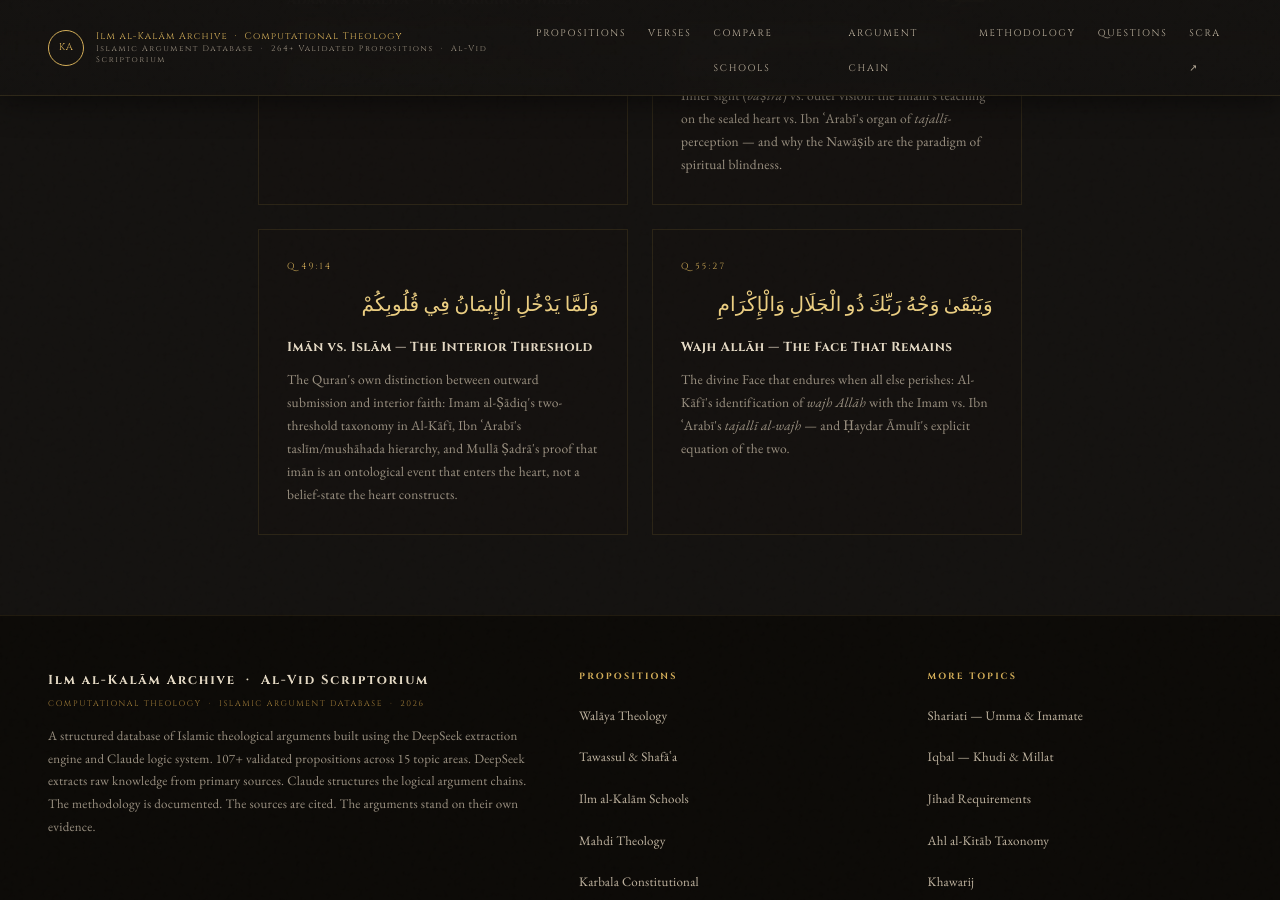
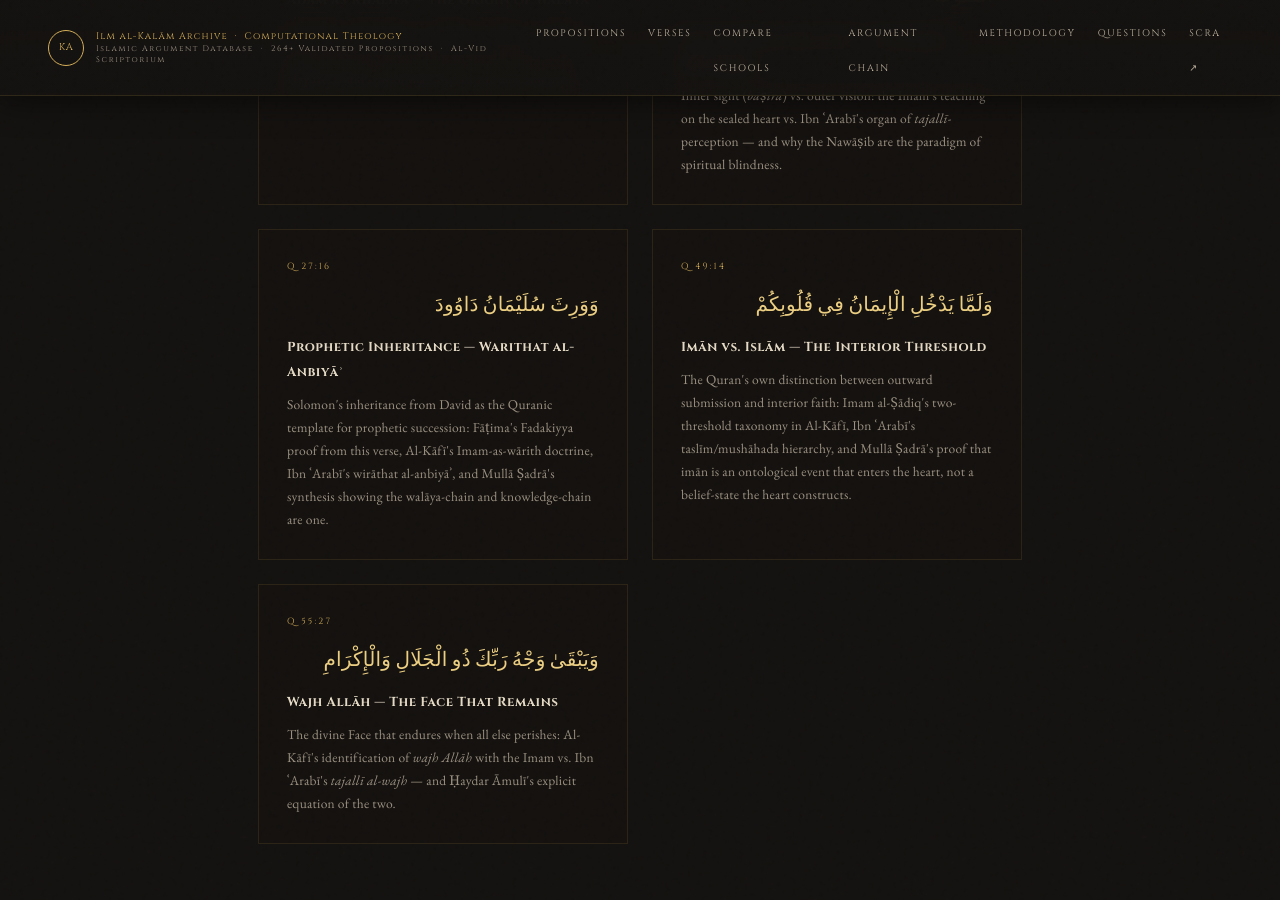
Before and after one commit to sacredcivilization/sacred-archive, a Jekyll site: the page built from verses/index.html, in a window 1280 px wide and 900 px high, scrolled down 951 px. Built offline with Jekyll 4.4.1, drawn with Linux system fonts in a browser that asks for light colours; some web fonts are replaced.

Commit message:
Add verse page Q 27:16 -- Prophetic Inheritance / Warithat al-Anbiya
Imami: Tabatabai wiratha analysis, Fadakiyya proof from Q 27:16,
Al-Kafi Imam-as-warith doctrine (ilm + silah + kitab).
Akbarian: Ibn Arabi Fass of Solomon, mantiq al-tayr as divine sciences,
wirathat al-anbiya transmission mechanism.
Synthesis: shar man qablana jurisprudence, Sadra on walaya-chain =
warithat-chain = knowledge-chain. Cross-refs: FADAK-001/002/003, USUL-004.

Co-Authored-By: Claude Sonnet 4.6 <noreply@anthropic.com>

```diff
--- a/verses/index.html
+++ b/verses/index.html
@@ -42,6 +42,13 @@ description: "Key Quranic verses examined through two complementary lenses: Imam
       <p class="vc-desc">Inner sight (<em>bāṣīra</em>) vs. outer vision: the Imam's teaching on the sealed heart vs. Ibn ʿArabī's organ of <em>tajallī</em>-perception — and why the Nawāṣib are the paradigm of spiritual blindness.</p>
     </a>
 
+    <a href="{{ '/verses/q27-16/' | relative_url }}" class="verse-card">
+      <p class="vc-ref">Q 27:16</p>
+      <div class="vc-arabic">وَوَرِثَ سُلَيْمَانُ دَاوُودَ</div>
+      <p class="vc-title">Prophetic Inheritance — Warithat al-Anbiyāʾ</p>
+      <p class="vc-desc">Solomon's inheritance from David as the Quranic template for prophetic succession: Fāṭima's Fadakiyya proof from this verse, Al-Kāfī's Imam-as-wārith doctrine, Ibn ʿArabī's wirāthat al-anbiyāʾ, and Mullā Ṣadrā's synthesis showing the walāya-chain and knowledge-chain are one.</p>
+    </a>
+
     <a href="{{ '/verses/q49-14/' | relative_url }}" class="verse-card">
       <p class="vc-ref">Q 49:14</p>
       <div class="vc-arabic">وَلَمَّا يَدْخُلِ الْإِيمَانُ فِي قُلُوبِكُمْ</div>
```
Also changed, not shown: verses/q27-16/index.html (added, +63 -0 lines).
